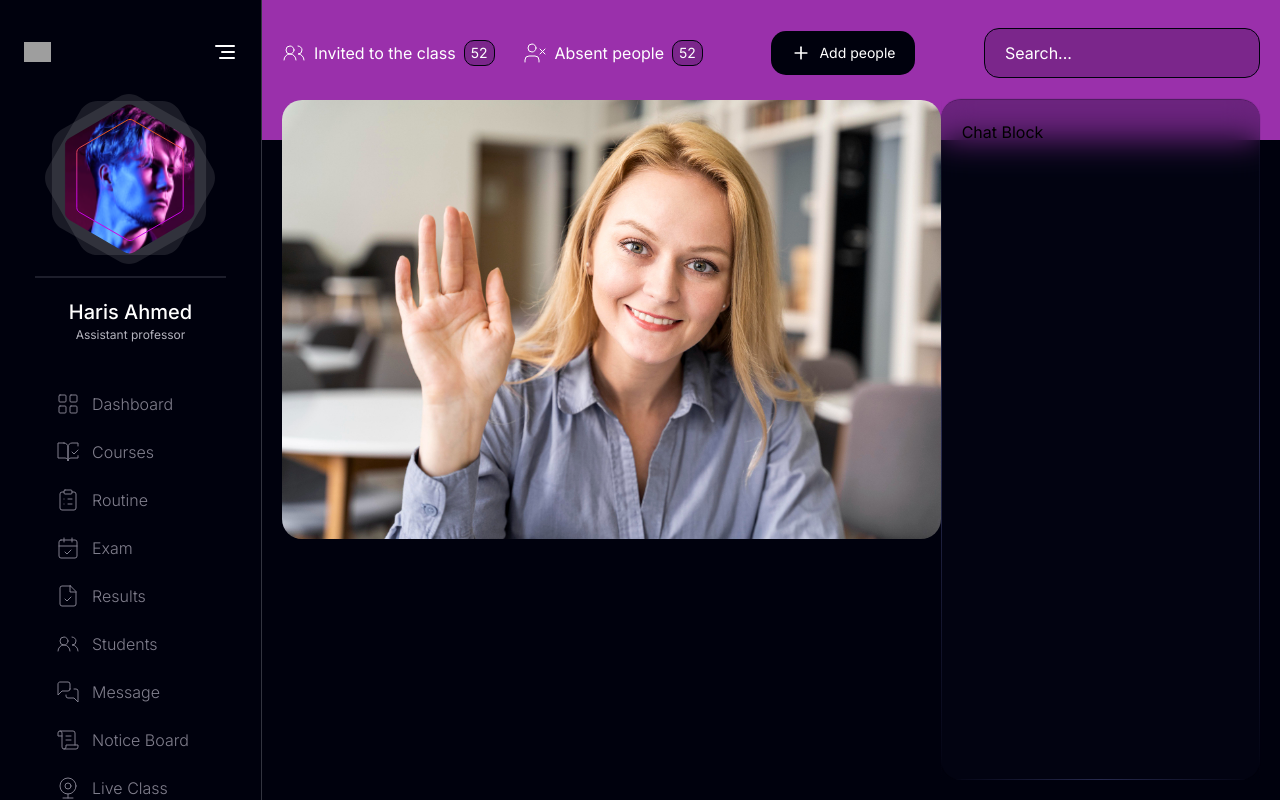
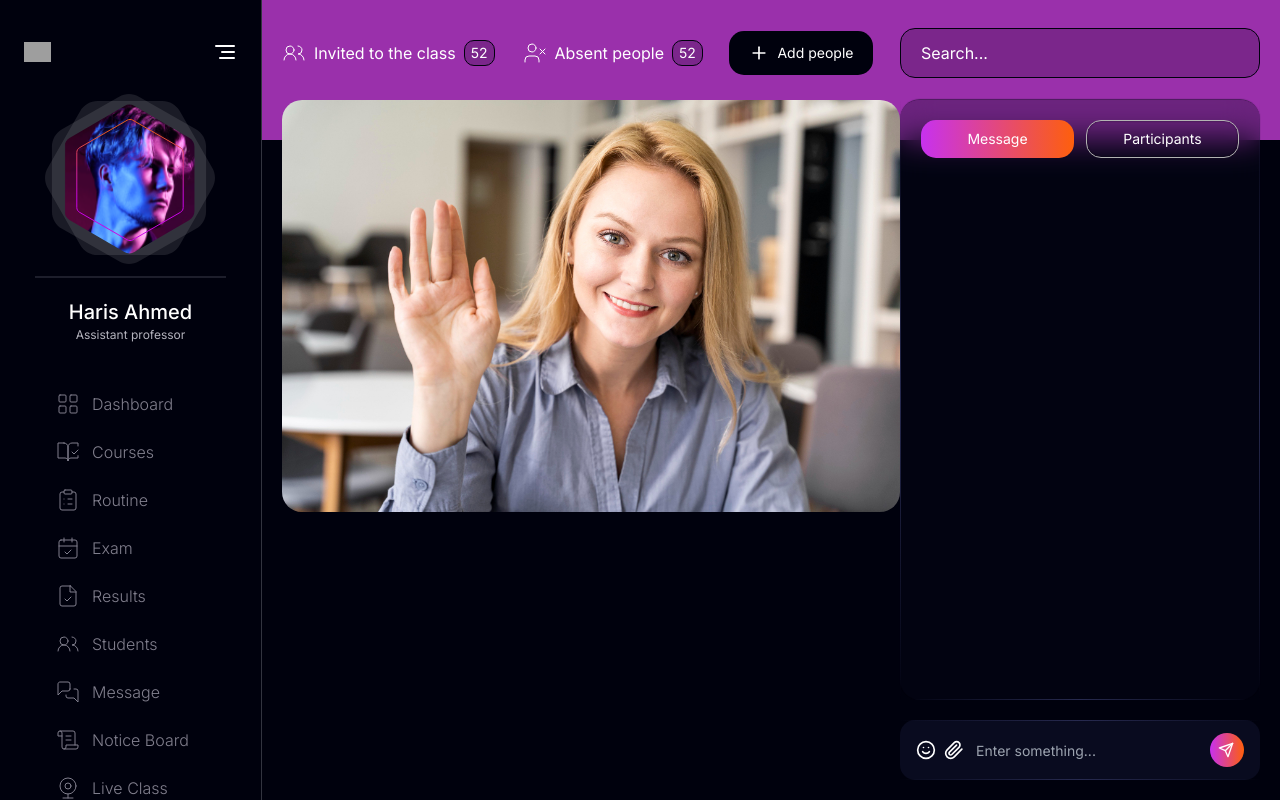
Before and after one commit to andrewench/marathon-chat-2023-frontend, a Next.js app: page / in a window 1280 px wide. Built offline with nearby package versions, Linux system fonts and the light colour scheme; grey boxes are pictures that could not be loaded.

Commit message:
layout: add StyledButton component

```diff
--- a/src/components/layout/chat/chat.layout.tsx
+++ b/src/components/layout/chat/chat.layout.tsx
@@ -1,13 +1,45 @@
+import { Paperclip, Send, Smile } from 'lucide-react'
 import { FC } from 'react'
+
+import cn from 'clsx'
+
+import { Flex } from '@/components/layout'
+
+import { StyledButton } from '@/components/ui'
 
 import styles from './chat.module.scss'
 
 export const Chat: FC = () => {
   return (
-    <section className={styles.box}>
+    <Flex direction="column" className={styles.box}>
       <div className={styles.innerBox}>
-        <div className={styles.chatBox}>Chat Block</div>
+        <div className={styles.chatBox}>
+          <Flex className={styles.tabs}>
+            <StyledButton variant="filled" className={styles.tab}>
+              Message
+            </StyledButton>
+            <StyledButton variant="outline" className={styles.tab}>
+              Participants
+            </StyledButton>
+          </Flex>
+        </div>
       </div>
-    </section>
+
+      <Flex align="center" className={styles.inputBox}>
+        <button className={cn(styles.button, styles.emodjiButton)}>
+          <Smile size={20} strokeWidth={2} />
+        </button>
+
+        <button className={styles.button}>
+          <Paperclip size={20} strokeWidth={2} />
+        </button>
+
+        <input placeholder="Enter something..." className={styles.input} />
+
+        <StyledButton variant="filled" className={styles.submit}>
+          <Send size={18} strokeWidth={2} className={styles.submitIcon} />
+        </StyledButton>
+      </Flex>
+    </Flex>
   )
 }
--- a/src/components/layout/chat/chat.module.scss
+++ b/src/components/layout/chat/chat.module.scss
@@ -1,5 +1,5 @@
 .box {
-  @apply max-w-[400px] w-4/12 pr-5 pb-5 static top-0;
+  @apply w-[360px] pb-5 static top-0 gap-y-5 flex-shrink-0;
 }
 
 .innerBox {
@@ -8,7 +8,7 @@
 }
 
 .chatBox {
-  @apply relative bg-[#080b1d50] backdrop-blur-lg h-full rounded-[20px] p-5 overflow-hidden;
+  @apply relative h-full bg-[#080b1d50] backdrop-blur-lg rounded-[20px] p-5 overflow-hidden;
 
   border-width: 1px;
   border-top: 0;
@@ -30,3 +30,41 @@
       0;
   }
 }
+
+.tabs {
+  @apply gap-3;
+}
+
+.tab {
+  @apply w-1/2 text-sm rounded-[15px];
+}
+
+.inputBox {
+  @apply h-[60px] flex-shrink-0 bg-[#090b1f] rounded-[15px] border-[1px] border-solid px-4;
+
+  border-left: 0;
+  border-right: 0;
+  border-image: linear-gradient(to right, transparent, #272a4f, transparent) 1 1;
+}
+
+.button {
+  @apply text-white;
+
+  &.emodjiButton {
+    @apply mr-2;
+  }
+}
+
+.input {
+  @apply w-full px-3 focus:outline-none text-white text-sm bg-transparent;
+
+  height: inherit;
+}
+
+.submit {
+  @apply rounded-[20px];
+}
+
+.submitIcon {
+  @apply pr-[2px];
+}
--- a/src/components/layout/content/content.layout.tsx
+++ b/src/components/layout/content/content.layout.tsx
@@ -11,13 +11,13 @@ export const Content: FC = () => {
     <div className={styles.box}>
       <Header />
 
-      <Flex className={styles.content}>
+      <Flex content="space-between" className={styles.content}>
         <div className={styles.lessonBox}>
           <div className={styles.player}>
             <Image
               src="/skype.jpg"
               alt="Skype"
-              width={700}
+              width={640}
               height={667}
               draggable={false}
               className={styles.skype}
--- a/src/components/layout/content/content.module.scss
+++ b/src/components/layout/content/content.module.scss
@@ -3,11 +3,11 @@
 }
 
 .content {
-  @apply h-[calc(100vh-140px+40px)] -mt-10;
+  @apply h-[calc(100vh-140px+40px)] -mt-10 px-5;
 }
 
 .lessonBox {
-  @apply pl-5 w-8/12;
+  @apply w-8/12;
 }
 
 .player {
--- a/src/components/layout/header/header.module.scss
+++ b/src/components/layout/header/header.module.scss
@@ -19,7 +19,7 @@
 }
 
 .searchBar {
-  @apply rounded-[15px] border-[1px] border-marathon-black py-3 px-5 bg-marathon-black/20 text-white focus:outline-none;
+  @apply w-[360px] rounded-[15px] border-[1px] border-marathon-black py-3 px-5 bg-marathon-black/20 text-white focus:outline-none;
 
   &::placeholder {
     @apply text-white;
--- a/src/components/ui/index.ts
+++ b/src/components/ui/index.ts
@@ -1 +1,2 @@
 export { SideBarItem } from './sidebar-item/sidebar-item.component'
+export { StyledButton } from './styled-button/styled-button.component'
--- /dev/null
+++ b/src/components/ui/styled-button/styled-button.component.tsx
@@ -0,0 +1,35 @@
+import { FC } from 'react'
+
+import cn from 'clsx'
+
+import { PropsWithClassNameAndChildren } from '@/shared/types'
+
+import styles from './styled-button.module.scss'
+
+interface IStyledButton {
+  variant: 'filled' | 'outline'
+  onClick?: () => void
+}
+
+export const StyledButton: FC<PropsWithClassNameAndChildren<IStyledButton>> = ({
+  variant,
+  onClick,
+  children,
+  className,
+}) => {
+  return (
+    <button
+      onClick={onClick}
+      className={cn(
+        styles.button,
+        {
+          [styles.filled]: variant === 'filled',
+          [styles.outline]: variant === 'outline',
+        },
+        className,
+      )}
+    >
+      {children}
+    </button>
+  )
+}
--- /dev/null
+++ b/src/components/ui/styled-button/styled-button.module.scss
@@ -0,0 +1,12 @@
+.button {
+  @apply p-2 text-white;
+
+  &.filled {
+    background: linear-gradient(90deg, #c731ef, #fe5f0c);
+  }
+
+  &.outline {
+    @apply border-[1px] border-[#b3b3b3];
+    box-shadow: inset 0 0 2px #00000090;
+  }
+}
```
